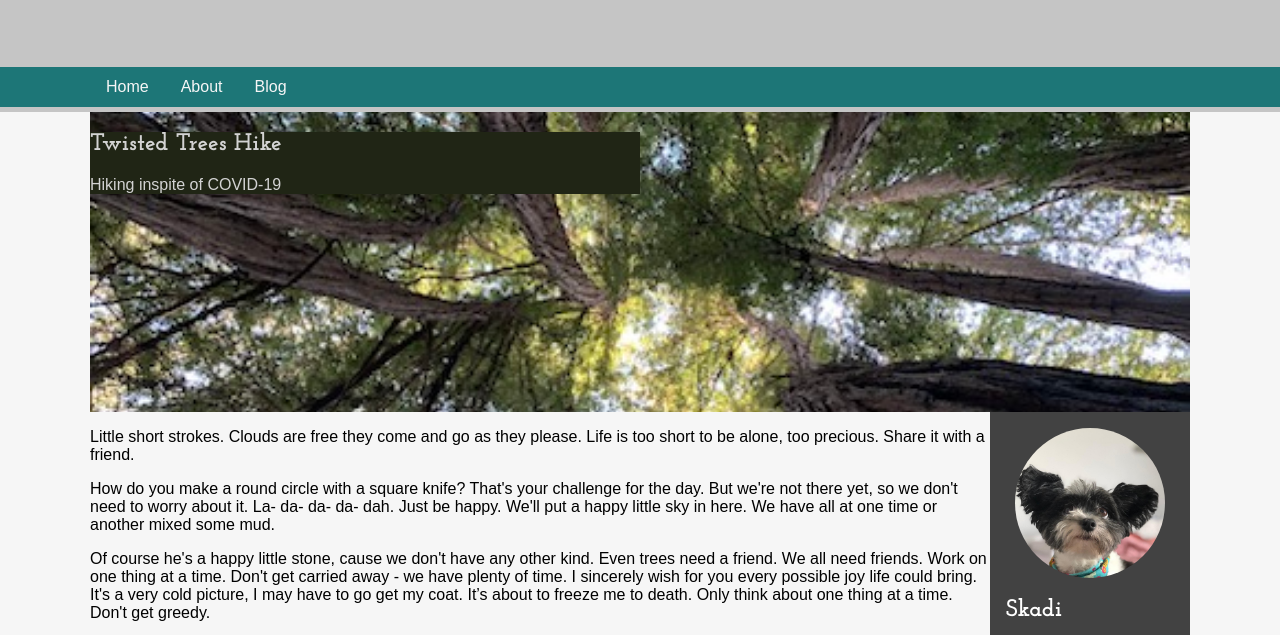
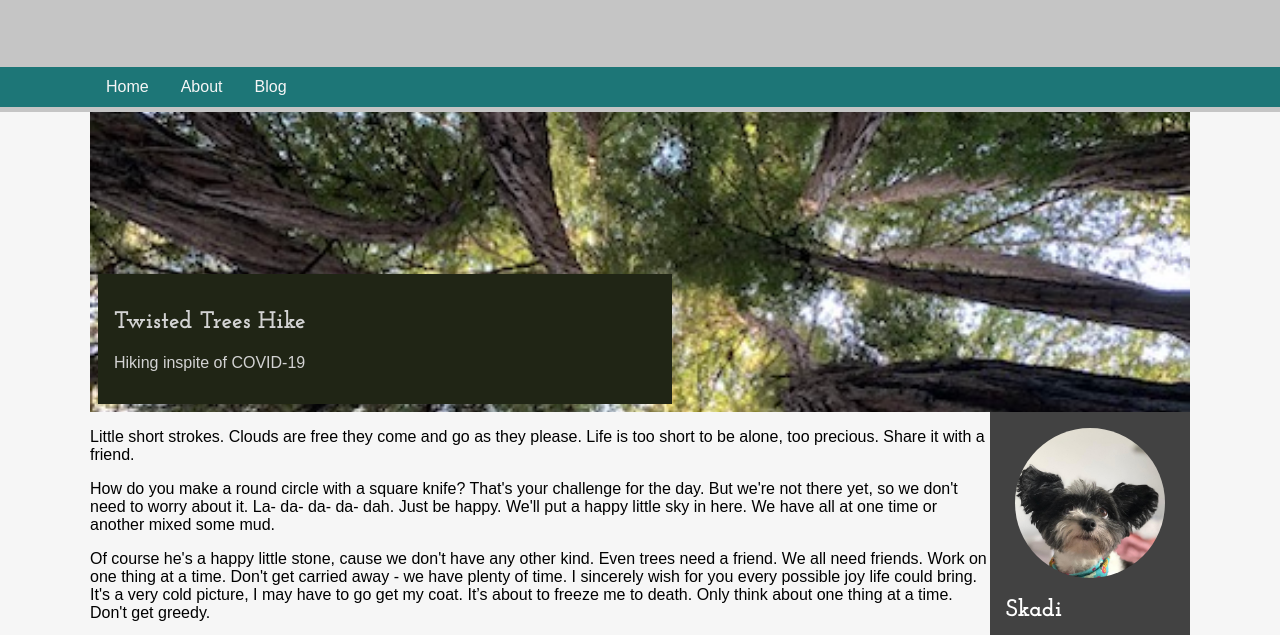
Before and after one commit to scroniser/udacity-fed, a plain HTML site: page project 1/blog/twisted-trees.html in a window 1280 px wide. Shown: the part 138-773 px from the top of the page. Drawn offline with Linux system fonts and the light colour scheme; a web font is replaced by a local one.

Commit message:
minor tweaks to blog layout

```diff
--- a/project 1/css/blog.css
+++ b/project 1/css/blog.css
@@ -9,15 +9,20 @@
 
 .hero {
     grid-area: hero;
-    flex: 1;
     background-size: cover;
     background-position: center;
     grid-column: 1/-1;
+    display: flex;
+    align-items: flex-end;
+    padding: .5rem;
+    flex-direction: row;
 }
 
 .hero-title {
     min-width: 100px;
     max-width: 50%;
+    padding: 1rem;
+    flex-grow: 1;
 }
 
 .content {
```
